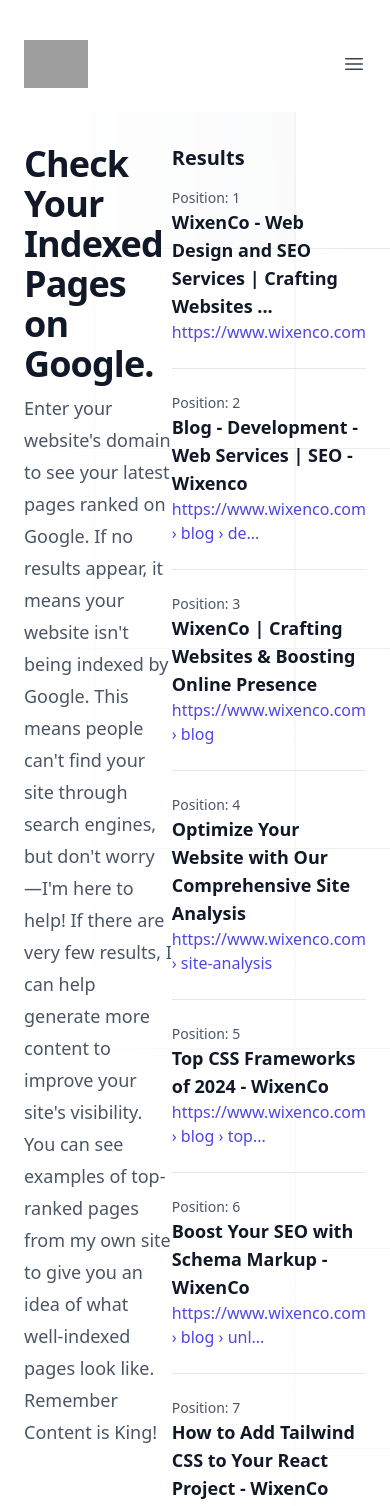
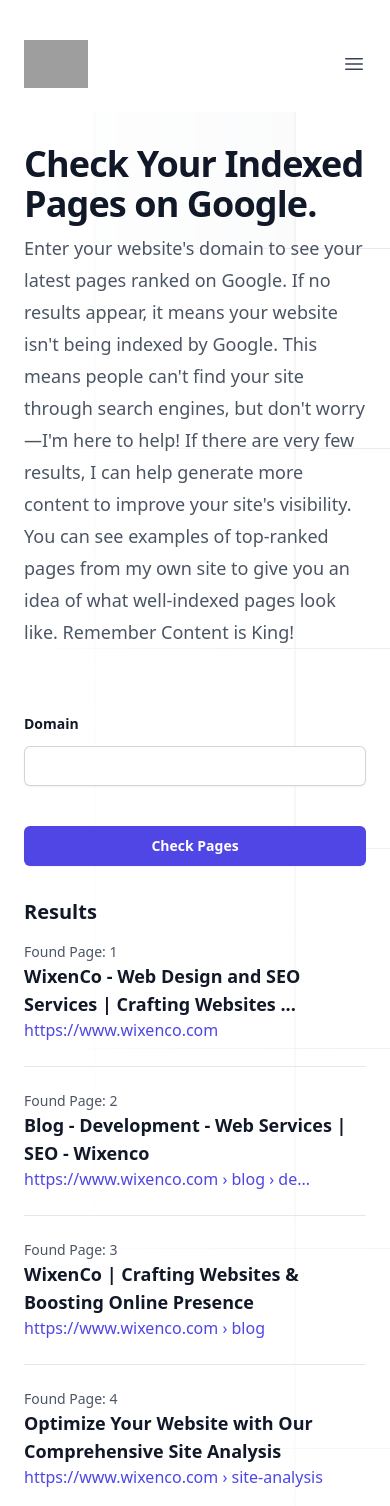
Before and after one commit to torrancejr/wixen_vercel, a React (Create React App) app: page /seo-tools/google-index-checker in a window 390 px wide. Shown: the top 1506 px of the page. Built offline with nearby package versions, Linux system fonts and the light colour scheme; grey boxes are pictures that could not be loaded.

Commit message:
mobile fix for index checker

```diff
--- a/src/components/RankChecker.js
+++ b/src/components/RankChecker.js
@@ -53,7 +53,7 @@ const RankChecker = () => {
                 </svg>
                 <rect width="100%" height="100%" strokeWidth={0} fill="url(#83fd4e5a-9d52-42fc-97b6-718e5d7ee527)" />
             </svg>
-            <div className="mx-auto max-w-xl lg:max-w-4xl flex">
+            <div className="mx-auto max-w-xl lg:max-w-4xl flex flex-col lg:flex-row">
                 <div className="flex-grow">
                     <h2 className="text-4xl font-bold tracking-tight text-gray-900">Check Your Indexed Pages on Google.</h2>
                     <p className="mt-2 text-lg leading-8 text-gray-600">
@@ -89,7 +89,7 @@ const RankChecker = () => {
                         {error && <p className="mt-4 text-sm text-red-600">{error}</p>}
                     </form>
                 </div>
-                <div className="lg:mt-6 lg:w-80 lg:flex-none lg:ml-8">
+                <div className="lg:mt-6 lg:w-80 lg:flex-none lg:ml-8 mt-8 lg:mt-0">
                     <h3 className="text-xl font-bold text-gray-900">Results</h3>
                     <div className="mt-4">
                         {loading ? (
@@ -113,56 +113,56 @@ const RankChecker = () => {
                         ) : (
                             <ul className="space-y-6">
                                 <li className="border-b pb-6">
-                                    <p className="text-sm text-gray-600">Position: 1</p>
+                                    <p className="text-sm text-gray-600">Found Page: 1</p>
                                     <p className="text-lg font-semibold text-gray-900">WixenCo - Web Design and SEO Services | Crafting Websites ...</p>
                                     <a href="https://www.wixenco.com" className="text-indigo-600 hover:underline">
                                         https://www.wixenco.com
                                     </a>
                                 </li>
                                 <li className="border-b pb-6">
-                                    <p className="text-sm text-gray-600">Position: 2</p>
+                                    <p className="text-sm text-gray-600">Found Page: 2</p>
                                     <p className="text-lg font-semibold text-gray-900">Blog - Development - Web Services | SEO - Wixenco</p>
                                     <a href="https://www.wixenco.com/blog/development" className="text-indigo-600 hover:underline">
                                         https://www.wixenco.com › blog › de...
                                     </a>
                                 </li>
                                 <li className="border-b pb-6">
-                                    <p className="text-sm text-gray-600">Position: 3</p>
+                                    <p className="text-sm text-gray-600">Found Page: 3</p>
                                     <p className="text-lg font-semibold text-gray-900">WixenCo | Crafting Websites & Boosting Online Presence</p>
                                     <a href="https://www.wixenco.com/blog" className="text-indigo-600 hover:underline">
                                         https://www.wixenco.com › blog
                                     </a>
                                 </li>
                                 <li className="border-b pb-6">
-                                    <p className="text-sm text-gray-600">Position: 4</p>
+                                    <p className="text-sm text-gray-600">Found Page: 4</p>
                                     <p className="text-lg font-semibold text-gray-900">Optimize Your Website with Our Comprehensive Site Analysis</p>
                                     <a href="https://www.wixenco.com/site-analysis" className="text-indigo-600 hover:underline">
                                         https://www.wixenco.com › site-analysis
                                     </a>
                                 </li>
                                 <li className="border-b pb-6">
-                                    <p className="text-sm text-gray-600">Position: 5</p>
+                                    <p className="text-sm text-gray-600">Found Page: 5</p>
                                     <p className="text-lg font-semibold text-gray-900">Top CSS Frameworks of 2024 - WixenCo</p>
                                     <a href="https://www.wixenco.com/blog/top-css-framework-of-2024" className="text-indigo-600 hover:underline">
                                         https://www.wixenco.com › blog › top...
                                     </a>
                                 </li>
                                 <li className="border-b pb-6">
-                                    <p className="text-sm text-gray-600">Position: 6</p>
+                                    <p className="text-sm text-gray-600">Found Page: 6</p>
                                     <p className="text-lg font-semibold text-gray-900">Boost Your SEO with Schema Markup - WixenCo</p>
                                     <a href="https://www.wixenco.com/blog/unlocking-the-power-of-google-structured-data" className="text-indigo-600 hover:underline">
                                         https://www.wixenco.com › blog › unl...
                                     </a>
                                 </li>
                                 <li className="border-b pb-6">
-                                    <p className="text-sm text-gray-600">Position: 7</p>
+                                    <p className="text-sm text-gray-600">Found Page: 7</p>
                                     <p className="text-lg font-semibold text-gray-900">How to Add Tailwind CSS to Your React Project - WixenCo</p>
                                     <a href="https://www.wixenco.com/blog/how-to-add-tailwindcss-to-react-app" className="text-indigo-600 hover:underline">
                                         https://www.wixenco.com › blog › ho...
                                     </a>
                                 </li>
                                 <li className="border-b pb-6">
-                                    <p className="text-sm text-gray-600">Position: 8</p>
+                                    <p className="text-sm text-gray-600">Found Page: 8</p>
                                     <p className="text-lg font-semibold text-gray-900">How to Install and Use Ollama on macOS for Running LLMs ...</p>
                                     <a href="https://www.wixenco.com/blog/how-to-install-and-use-ollama-on-macos" className="text-indigo-600 hover:underline">
                                         https://www.wixenco.com › blog › ho...
--- a/src/features/Blog/Blog.js
+++ b/src/features/Blog/Blog.js
@@ -69,7 +69,8 @@ export default function Blog() {
                             <div className="relative w-full">
                                 <img
                                     src={post.imageUrl}
-                                    alt=""
+                                    alt={post.title}
+                                    loading="lazy"
                                     className="aspect-[16/9] w-full rounded-2xl bg-gray-100 object-cover sm:aspect-[2/1] lg:aspect-[4/3]"
                                 />
                                 <div className="absolute inset-0 rounded-2xl ring-1 ring-inset ring-gray-900/10" />
```
